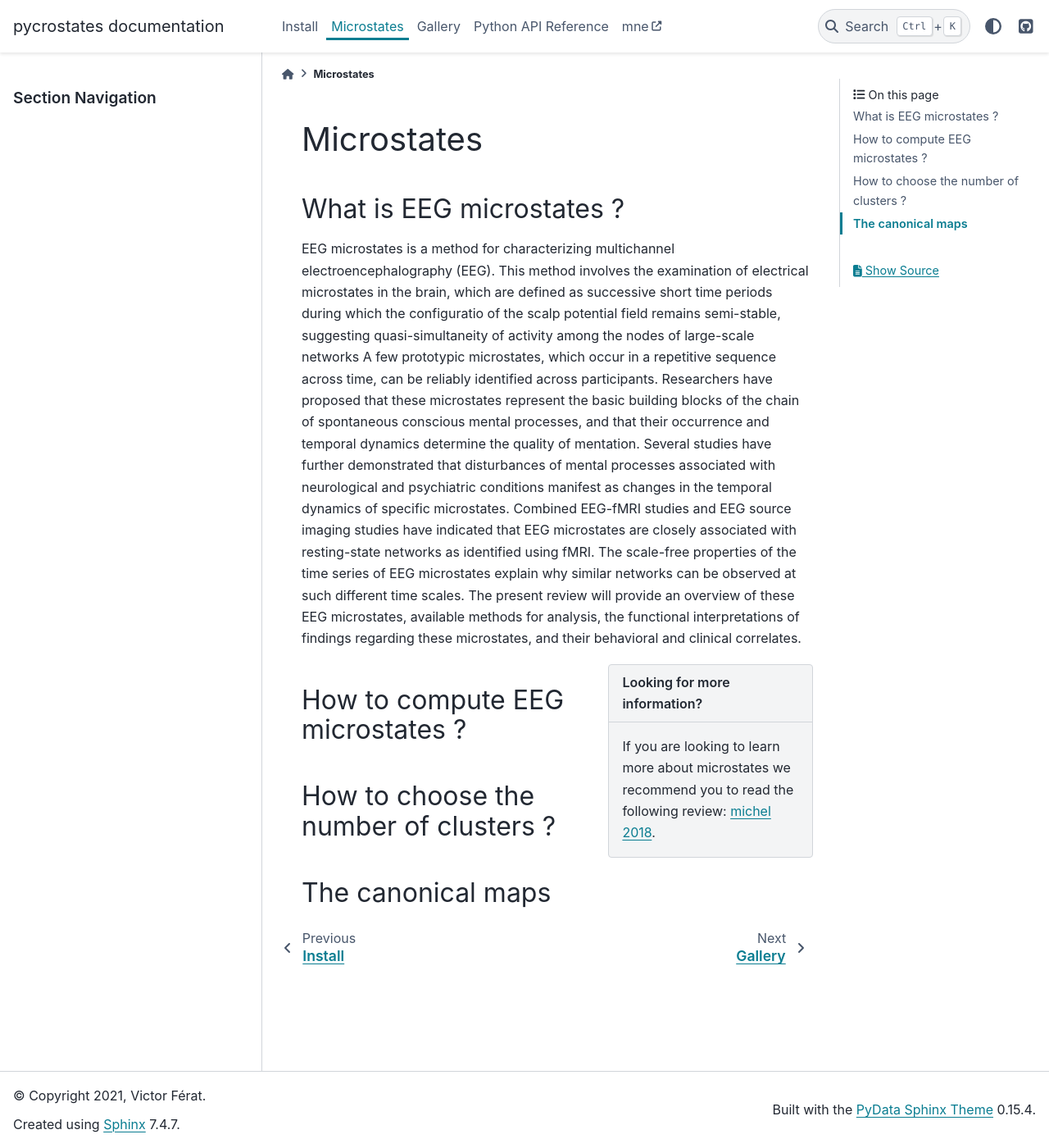
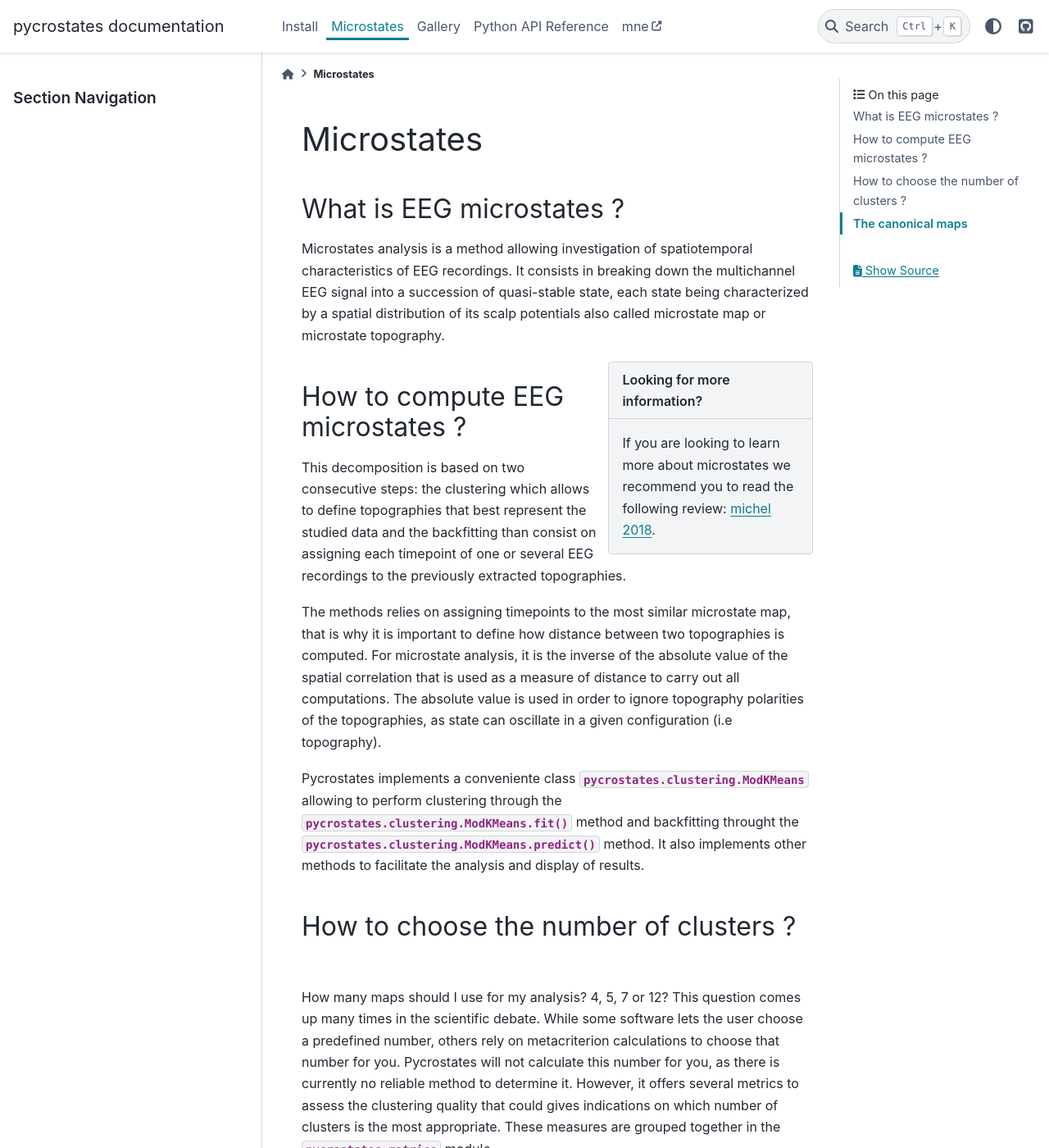
Before and after one commit to vferat/pycrostates, a Sphinx documentation site: the page built from docs/source/microstates.rst, in a window 1280 px wide and 1400 px high. Shown: the whole window at 82% size. Built offline with Sphinx 7.4.7 and the PyData theme 0.15.4, drawn with Linux system fonts in a browser that asks for light colours.

Commit message:
Update microstates.rst

```diff
--- a/docs/source/microstates.rst
+++ b/docs/source/microstates.rst
@@ -6,12 +6,9 @@
 What is EEG microstates ?
 ^^^^^^^^^^^^^^^^^^^^^^^^^
 
-EEG microstates is a  method for characterizing multichannel electroencephalography (EEG).
-This method involves the examination of electrical microstates in the brain,
-which are defined as successive short time periods during which the configuratio
-of the scalp potential field remains semi-stable, suggesting quasi-simultaneity of activity among the nodes of large-scale networks
-A few prototypic microstates, which occur in a repetitive sequence across time, can be reliably identified across participants.
-Researchers have proposed that these microstates represent the basic building blocks of the chain of spontaneous conscious mental processes, and that their occurrence and temporal dynamics determine the quality of mentation. Several studies have further demonstrated that disturbances of mental processes associated with neurological and psychiatric conditions manifest as changes in the temporal dynamics of specific microstates. Combined EEG-fMRI studies and EEG source imaging studies have indicated that EEG microstates are closely associated with resting-state networks as identified using fMRI. The scale-free properties of the time series of EEG microstates explain why similar networks can be observed at such different time scales. The present review will provide an overview of these EEG microstates, available methods for analysis, the functional interpretations of findings regarding these microstates, and their behavioral and clinical correlates.
+Microstates analysis is a method allowing investigation of spatiotemporal characteristics of EEG recordings.
+It consists in breaking down the multichannel EEG signal into a succession of quasi-stable state, each state being
+characterized by a spatial distribution of its scalp potentials also called microstate map or microstate topography.
 
 .. sidebar:: Looking for more information?
 
@@ -19,10 +16,27 @@
 
 How to compute EEG microstates ?
 ^^^^^^^^^^^^^^^^^^^^^^^^^^^^^^^^
+This decomposition is based on two consecutive steps: the clustering which allows to define topographies that best represent the studied data
+and the backfitting than consist on assigning each timepoint of one or several EEG recordings to the previously extracted topographies.
+
+The methods relies on assigning timepoints to the most similar microstate map, that is why it is important to define how distance between two topographies is computed.
+For microstate analysis, it is the inverse of the absolute value of the spatial correlation that is used as a measure of distance to carry out all computations.
+The absolute value is used in order to ignore topography polarities of the topographies, as state can oscillate in a given configuration (i.e topography).
+
+Pycrostates implements a conveniente class :class:`pycrostates.clustering.ModKMeans`
+allowing to perform clustering through the :meth:`pycrostates.clustering.ModKMeans.fit` method
+and backfitting throught the :meth:`pycrostates.clustering.ModKMeans.predict` method.
+It also implements other methods to facilitate the analysis and display of results.
 
 How to choose the number of clusters ?
 ^^^^^^^^^^^^^^^^^^^^^^^^^^^^^^^^^^^^^^
 
+How many maps should I use for my analysis? 4, 5, 7 or 12? This question comes up many times in the scientific debate.
+While some software lets the user choose a predefined number, others rely on metacriterion calculations to choose that number for you.
+Pycrostates will not calculate this number for you, as there is currently no reliable method to determine it.
+However, it offers several metrics to assess the clustering quality that could gives indications on which number of clusters is the most appropriate.
+These measures are grouped together in the  :mod:`pycrostates.metrics` module.
+
 
 The canonical maps
 ^^^^^^^^^^^^^^^^^^
```
